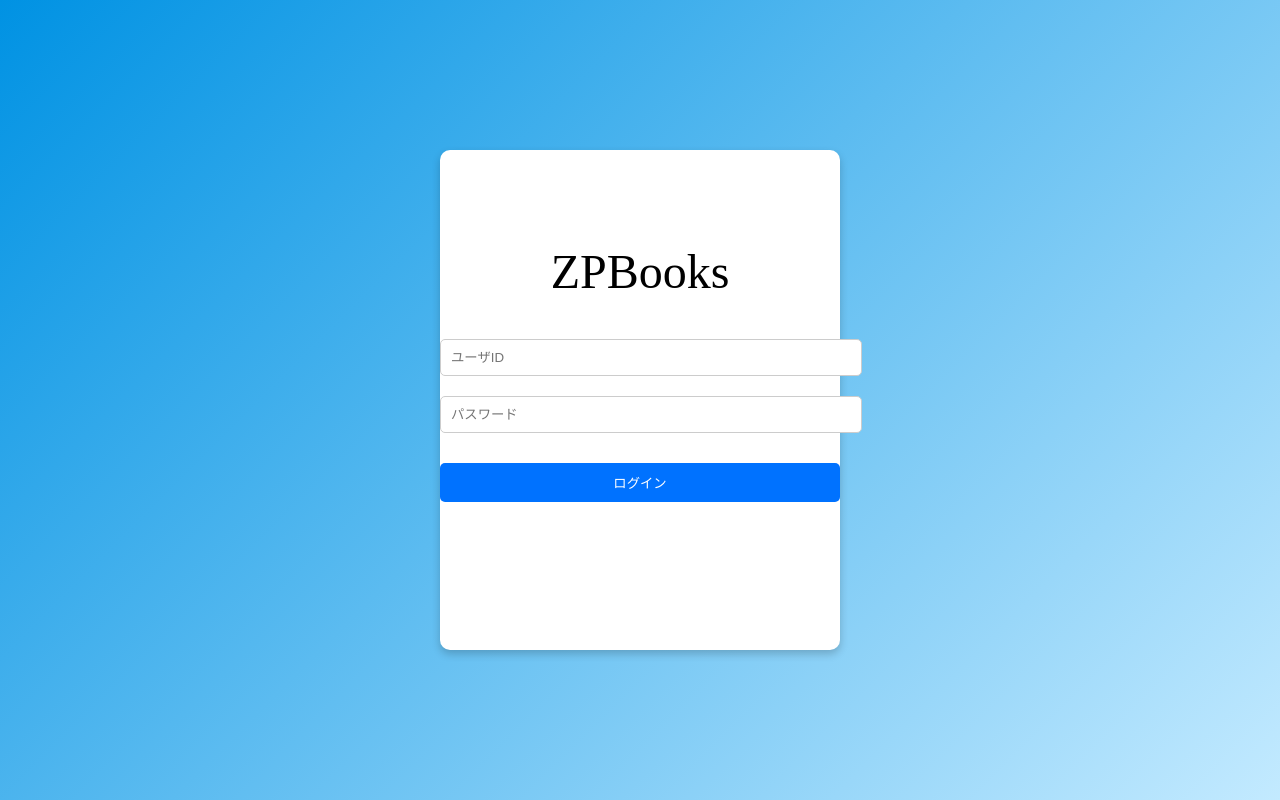
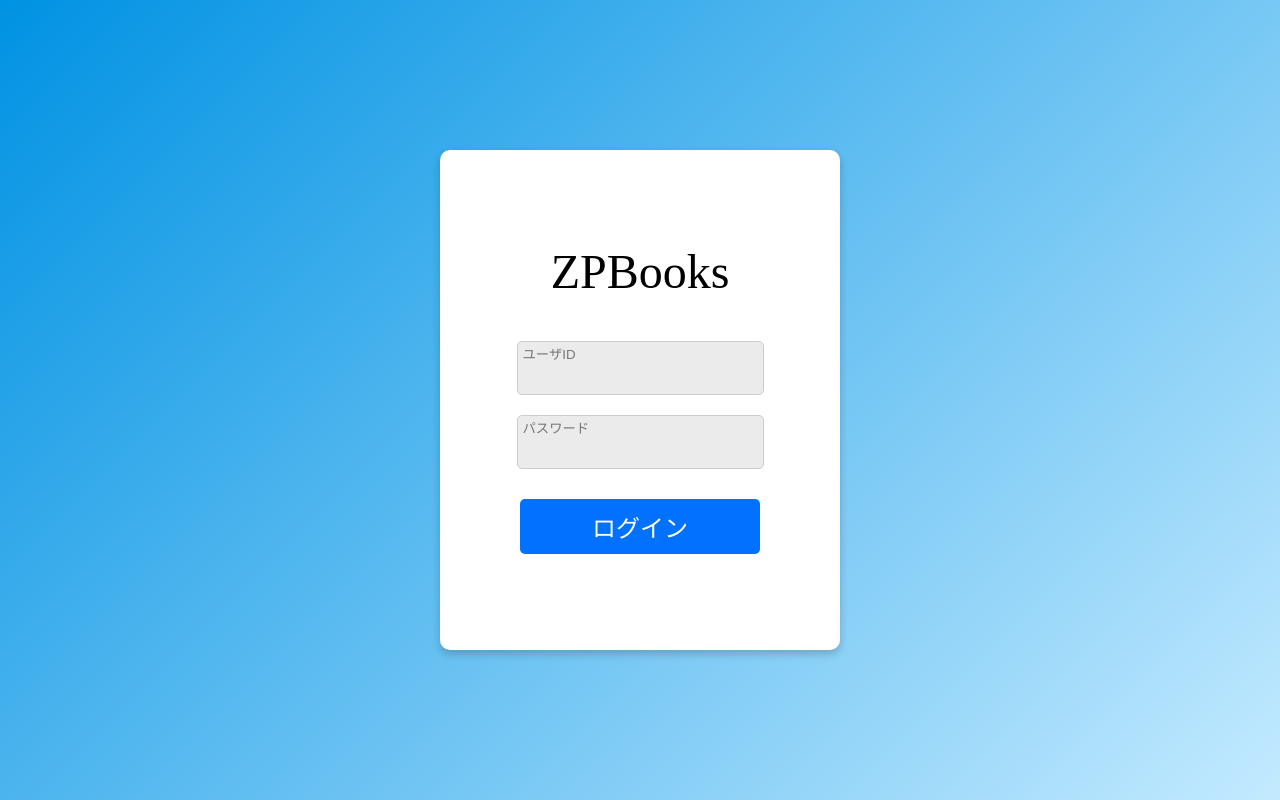
Before and after one commit to cannon0074/-------, a React (Vite) app in the folder pj-team-reazemi/: page /login in a window 1280 px wide. Built offline with nearby package versions, Linux system fonts and the light colour scheme.

Commit message:
ログイン画面

```diff
--- a/pj-team-reazemi/src/pages/login.jsx
+++ b/pj-team-reazemi/src/pages/login.jsx
@@ -21,22 +21,23 @@ const LoginBox = styled.div`
 
 const Title = styled.h1`
   font-size: 48px;
-  padding-top: 62px;
-  margin-bottom: 30px;
+  padding: 62px 50px 0px 50px;
   font-weight: normal;
   color: black;
 `;
 
 const Input = styled.input`
-  width: 100%;
-  padding: 10px;
+  width: 60%;
+  padding: 5px 0px 32px 5px;
   margin: 10px 0;
   border: 1px solid #ccc;
   border-radius: 5px;
+  background-color: #ebebeb;
 `;
 
 const Button = styled.button`
-  width: 100%;
+  font-size: 24px;
+  width: 60%;
   padding: 10px;
   margin-top: 20px;
   background-color: #0072ff;
```
